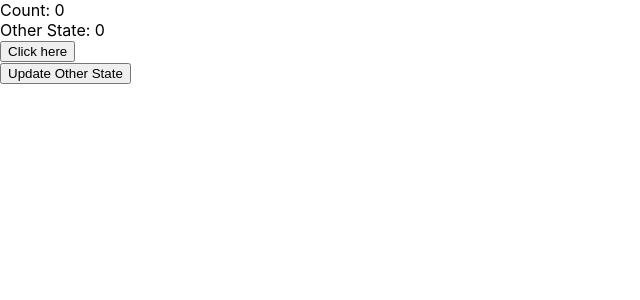
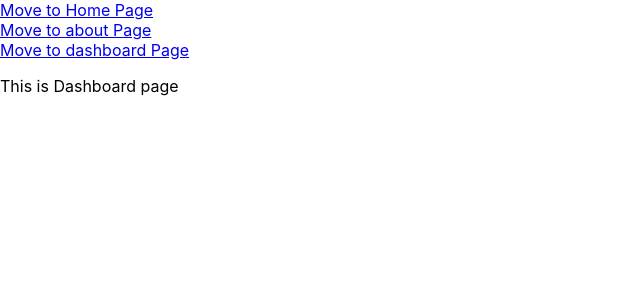
Before and after one commit to veerabrahmam952/react, a React (Create React App) app in the folder my-batch2/: page /dashboard in a window 1280 px wide. Shown: the top 300 px of the page, without its empty margins (0-640 px from the left). Built offline with nearby package versions, Linux system fonts and the light colour scheme.

Commit message:
Lazy Load in React

```diff
--- a/my-batch2/src/App.js
+++ b/my-batch2/src/App.js
@@ -6,7 +6,7 @@ import {ConditionalRendering, TerniaryCondition, AndOperator} from './Components
 import {ListRendering, TodoList} from './Components/ListRendering';
 import Form from './Components/Forms';
 import {UseEffect, PostFetcher, UseEffectTimeInterval} from './Components/UseEffect';
-import { Routes, Route } from 'react-router-dom';
+import { Routes, Route, Router } from 'react-router-dom';
 import RouteWelcome from './Components/RouteWelcome';
 import Layout from './Components/Route/Layout';
 import Record from './Components/Route/Record';
@@ -23,6 +23,18 @@ import {PostRequestByFetch, PostRequestByAxios,
   PutrequestByFetch, PatchRequestByFetch, DeleteRequestByFetch, PutrequestByAxios} from './Components/API/PostPutDel';
 import UseMemo from './Components/Memoization/UseMemo';
 import UseCallBack from './Components/Memoization/UseCallback';
+import { lazy, Suspense } from 'react';
+import { Link, useLocation  } from "react-router-dom";
+
+
+function delayForDemo(promise) {
+  return new Promise(resolve => { setTimeout(resolve, 2000)}).then(() => promise);
+}
+
+const Home = lazy(()=>
+  delayForDemo(import('./Components/LazyLoad/Home')));
+const DashBoard = lazy(()=> import('./Components/LazyLoad/DashBoard'));
+const About = lazy(()=> import('./Components/LazyLoad/About'));
 
 function App() {
   const studentData = {
@@ -30,6 +42,7 @@ function App() {
     age: "28",
     score: 85
   };
+  let location = useLocation();
   return (
     <>
     {/* <Student studentData={studentData} /> */}
@@ -76,7 +89,18 @@ function App() {
     {/* <DeleteRequestByFetch /> */}
     {/* <PutrequestByAxios /> */}
     {/* <UseMemo /> */}
-    <UseCallBack />
+    {/* <UseCallBack /> */}
+    <Link to='/home'>Move to Home Page</Link><br />
+    <Link to='/about'>Move to about Page</Link><br />
+    <Link to='/dashboard'>Move to dashboard Page</Link><br />
+
+    <Suspense fallback={<><h1>Loading components...</h1>Test..</>} key={location.key}>
+      <Routes>
+        <Route path='/home' element={<PostFetcher />} />
+        <Route path='/about' element={<About />} />
+        <Route path='/dashboard' element={<DashBoard />} />
+      </Routes>
+    </Suspense>
     </>
   );
 }
--- /dev/null
+++ b/my-batch2/src/Components/LazyLoad/About.js
@@ -0,0 +1,11 @@
+import React from "react";
+
+function About() {
+    return(
+        <>
+        <p>This is About page</p>
+        </>
+    )
+}
+
+export default About;
--- /dev/null
+++ b/my-batch2/src/Components/LazyLoad/DashBoard.js
@@ -0,0 +1,11 @@
+import React from "react";
+
+function DashBoard() {
+    return(
+        <>
+        <p>This is Dashboard page</p>
+        </>
+    )
+}
+
+export default DashBoard;
--- /dev/null
+++ b/my-batch2/src/Components/LazyLoad/Home.js
@@ -0,0 +1,11 @@
+import React from "react";
+
+function Home() {
+    return(
+        <>
+        <p>This is Home page</p>
+        </>
+    )
+}
+
+export default Home;
--- a/my-batch2/src/Components/UseEffect.js
+++ b/my-batch2/src/Components/UseEffect.js
@@ -26,9 +26,12 @@ function PostFetcher() {
            const fetchPosts = async () => {
                 const response = await fetch(`https://jsonplaceholder.typicode.com/posts/${query}`);
                 const data = await response.json();
-                setPosts([data]);
-                console.log("Posts fetched:", posts);
-                setLoading(false);
+                setTimeout(()=> {
+                  setPosts([data]);
+                    console.log("Posts fetched:", posts);
+                    setLoading(false);
+                }, 3000)
+
             }
             fetchPosts();
         }
```
